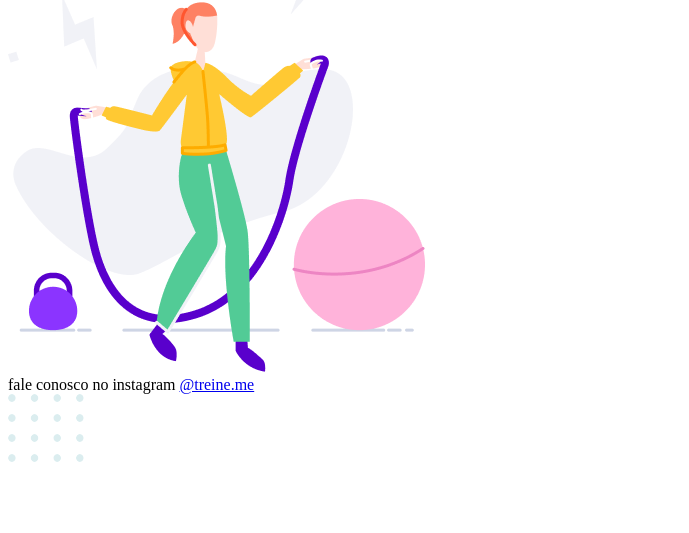
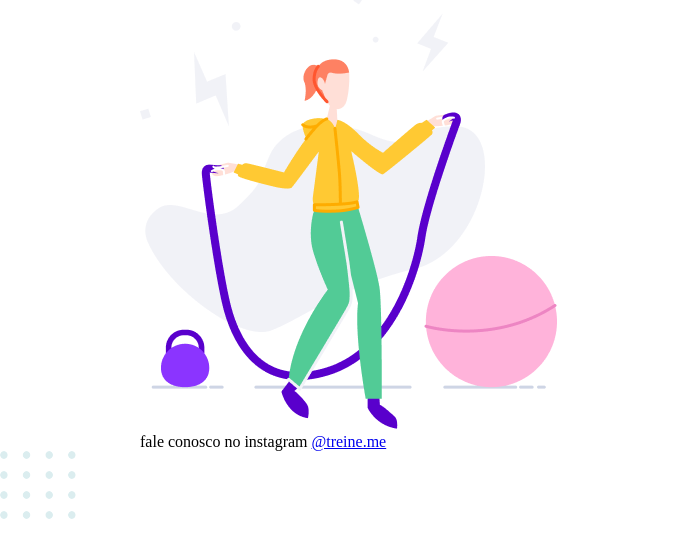
Before and after one commit to Ericodesenvolvedor/treine-me, a plain HTML site: page index.html in a window 1280 px wide. Shown: the part 319-852 px from the top of the page, without its empty margins (0-689 px from the left). Before the commit the page ends 803 px from the top, so only its background shows below. Drawn offline with Linux system fonts and the light colour scheme.

Commit message:
feat: Criando arquivo css e estilização inicial .page

```diff
--- a/index.html
+++ b/index.html
@@ -4,6 +4,7 @@
     <meta charset="UTF-8">
     <meta name="viewport" content="width=device-width, initial-scale=1.0">
     <title>Treine me</title>
+    <link rel="stylesheet" href="style.css" />
 </head>
 <body>
     <div class="page">
--- /dev/null
+++ b/style.css
@@ -0,0 +1,8 @@
+body {
+    margin: 0;
+}
+
+.page {
+    width: 1000px;
+    margin: 65px auto 0;
+}
```
